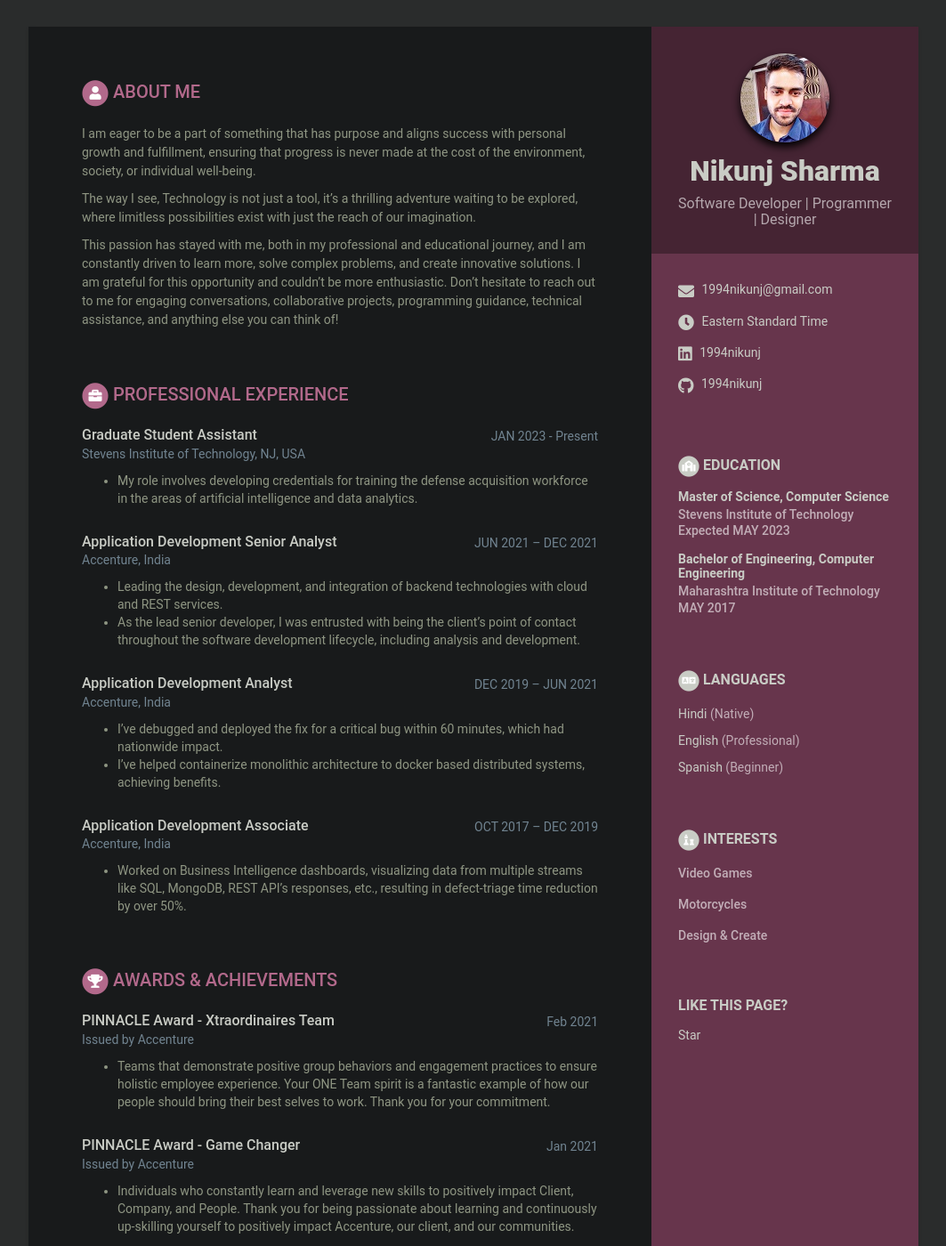
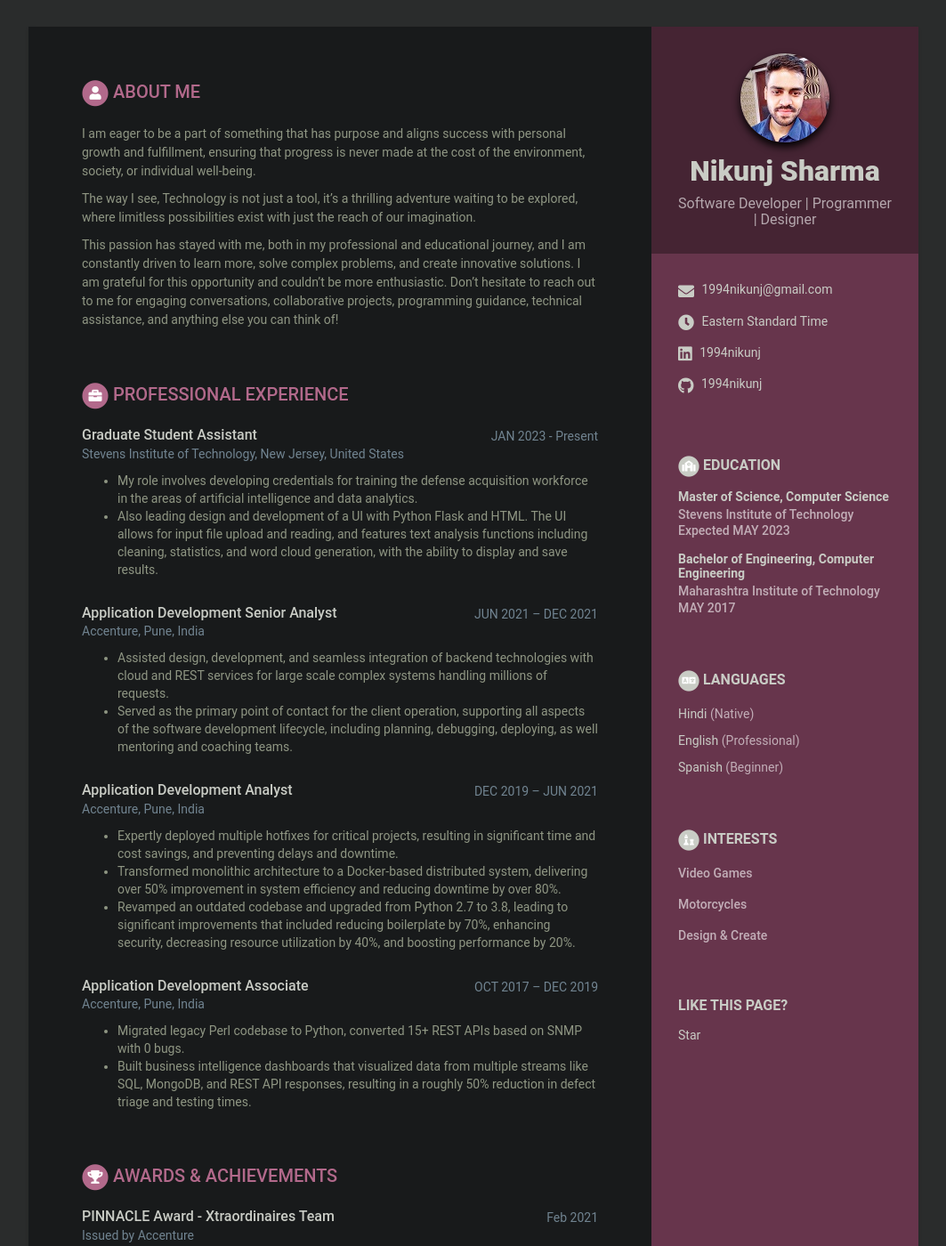
Before and after one commit to 1994nikunj/1994nikunj.github.io, a Jekyll site: the page built from index.html, in a window 1280 px wide and 1400 px high. Shown: the whole window at 89% size, without its empty margins (108-1171 px from the left). Built offline with Jekyll 4.4.1, drawn with Linux system fonts in a browser that asks for light colours; some of the changed text lies outside the part shown.

Commit message:
Updates to experience and projects section

```diff
--- a/_data/data.yml
+++ b/_data/data.yml
@@ -80,29 +80,40 @@ experiences:
     info:
         -   role: Graduate Student Assistant
             time: JAN 2023 - Present
-            company: Stevens Institute of Technology, NJ, USA
+            company: Stevens Institute of Technology, New Jersey, United States
             details: |
                 - My role involves developing credentials for training the defense acquisition workforce in
                   the areas of artificial intelligence and data analytics.
+                - Also leading design and development of a UI with Python Flask and HTML. The UI allows for input
+                  file upload and reading, and features text analysis functions including cleaning, statistics, and
+                  word cloud generation, with the ability to display and save results.
         -   role: Application Development Senior Analyst
             time: JUN 2021 – DEC 2021
-            company: Accenture, India
+            company: Accenture, Pune, India
             details: |
-                - Leading the design, development, and integration of backend technologies with cloud and REST services.
-                - As the lead senior developer, I was entrusted with being the client's point of contact
-                  throughout the software development lifecycle, including analysis and development.
+                - Assisted design, development, and seamless integration of backend technologies with cloud and REST
+                  services for large scale complex systems handling millions of requests.
+                - Served as the primary point of contact for the client operation, supporting all aspects of the
+                  software development lifecycle, including planning, debugging, deploying, as well mentoring and
+                  coaching teams.
         -   role: Application Development Analyst
             time: DEC 2019 – JUN 2021
-            company: Accenture, India
+            company: Accenture, Pune, India
             details: |
-                - I’ve debugged and deployed the fix for a critical bug within 60 minutes, which had nationwide impact.
-                - I’ve helped containerize monolithic architecture to docker based distributed systems, achieving benefits.
+                - Expertly deployed multiple hotfixes for critical projects, resulting in significant time and cost
+                  savings, and preventing delays and downtime.
+                - Transformed monolithic architecture to a Docker-based distributed system, delivering over 50%
+                  improvement in system efficiency and reducing downtime by over 80%.
+                - Revamped an outdated codebase and upgraded from Python 2.7 to 3.8, leading to significant improvements
+                  that included reducing boilerplate by 70%, enhancing security, decreasing resource utilization by 40%,
+                  and boosting performance by 20%.
         -   role: Application Development Associate
             time: OCT 2017 – DEC 2019
-            company: Accenture, India
+            company: Accenture, Pune, India
             details: |
-                - Worked on Business Intelligence dashboards, visualizing data from multiple streams
-                  like SQL, MongoDB, REST API’s responses, etc., resulting in defect-triage time reduction by over 50%.
+                - Migrated legacy Perl codebase to Python, converted 15+ REST APIs based on SNMP with 0 bugs.
+                - Built business intelligence dashboards that visualized data from multiple streams like SQL, MongoDB,
+                  and REST API responses, resulting in a roughly 50% reduction in defect triage and testing times.
 
 projects:
     title: Awards & Achievements
@@ -218,9 +229,15 @@ oss:
         -   title: NLP Analysis Toolkit
             link: https://github.com/1994nikunj/NLP_WordExtraction
             tags: NLP | ML | Data-Analytics | Python | WordCloud | Text-Analysis
-            tagline: "This project is a collection of NLP analyses, including text cleaning, most common words, n-grams
+            tagline: "The code is a collection of NLP analyses, including text cleaning, most common words, n-grams
                       generation, co-occurrence matrix generation, wordcloud generation, topic modeling (using Latent
-                      Dirichlet Allocation), and general text statistics."
+                      Dirichlet Allocation), and general text statistics. Analysis and operations being performed:
+                      - Text cleaning
+                      - Generation of n-grams
+                      - Word frequency analysis
+                      - Wordcloud visualization
+                      - Topic modeling
+                      - General text statistics"
 
         -   title: Ocean Odyssey - Unreal Engine PC Game
             link: https://github.com/1994nikunj/Ocean-Odyssey
```
